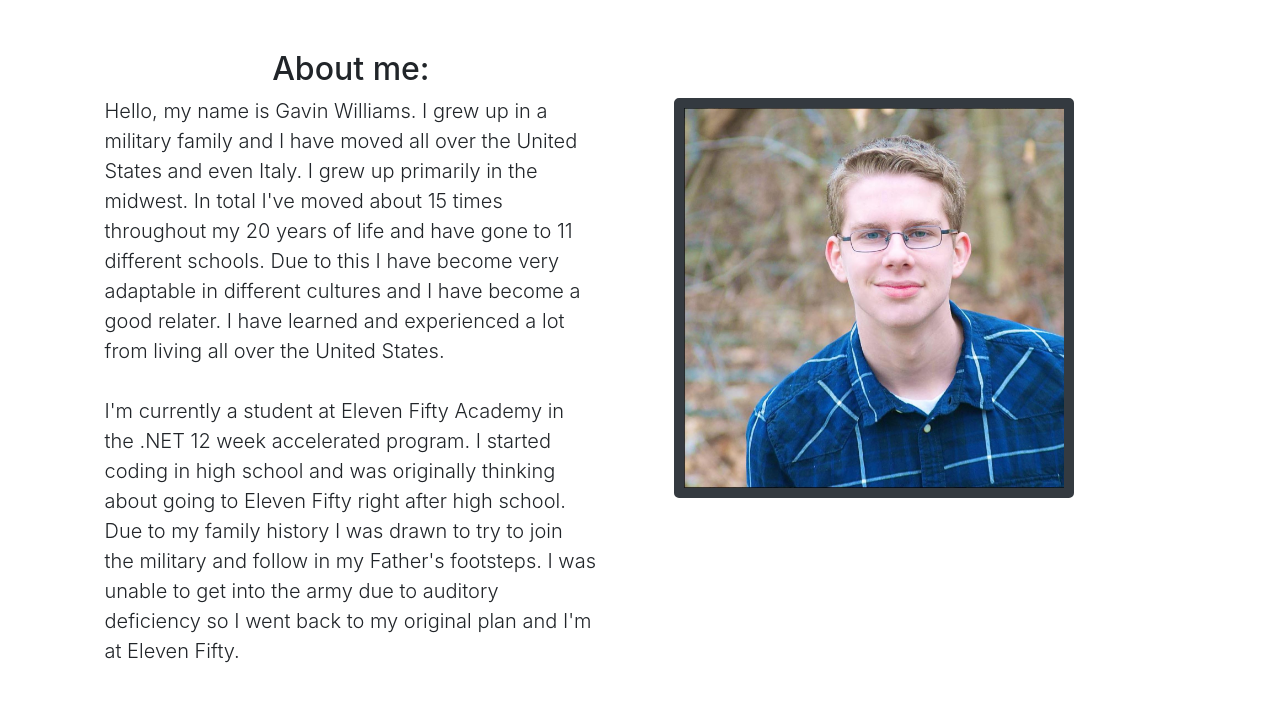
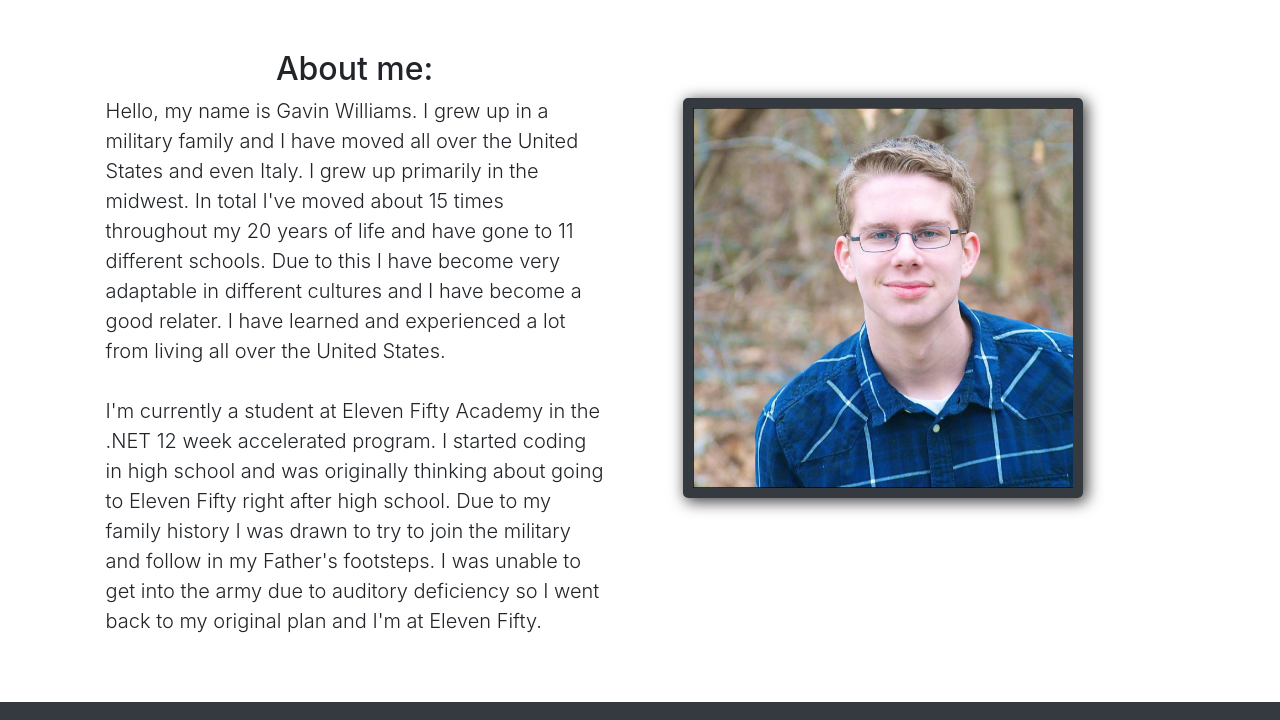
Before and after one commit to Gavjoswil/PortfolioProject, a website with bundled scripts: page index.html in a window 1280 px wide. Shown: the part 800-1520 px from the top of the page. Built offline with nearby package versions, Linux system fonts and the light colour scheme.

Commit message:
Fixed alignment issues

```diff
--- a/css/stylish-portfolio.css
+++ b/css/stylish-portfolio.css
@@ -175,8 +175,8 @@ hr.small {
 .about {
   padding: 50px 0;
 }
-.row {
-  width: 98%;
+#aboutRow {
+  width: 99%;
 }
 #myphoto{
   height: 400px;
@@ -184,6 +184,7 @@ hr.small {
   border: solid 10px #343a40;
   border-radius: 5px;
   margin-top: 3em;
+  box-shadow: 3px 3px 15px 1px rgba(0,0,0,0.75);
 }
 .center-block{
   display: block;
@@ -226,6 +227,7 @@ hr.small {
 
 .img-portfolio {
   margin: 0 auto;
+  box-shadow: 3px 3px 15px 1px rgba(0,0,0,0.75);
 }
 
 .img-portfolio:hover {
@@ -261,6 +263,7 @@ footer {
 }
 form{
   background-color: #343a40;
+  box-shadow: 3px 3px 15px 1px rgba(0,0,0,0.75);
   }
 #formtext {
   color: #343a40;
--- a/index.html
+++ b/index.html
@@ -77,7 +77,7 @@
 
     <!-- About -->
     <section id="about" class="about">
-      <div class="row">
+      <div class="row" id="aboutRow">
         <div class="col-md-1"></div>
         <div class="col-md-5">
           <h2 class="text-center">About me:</h2>
```
